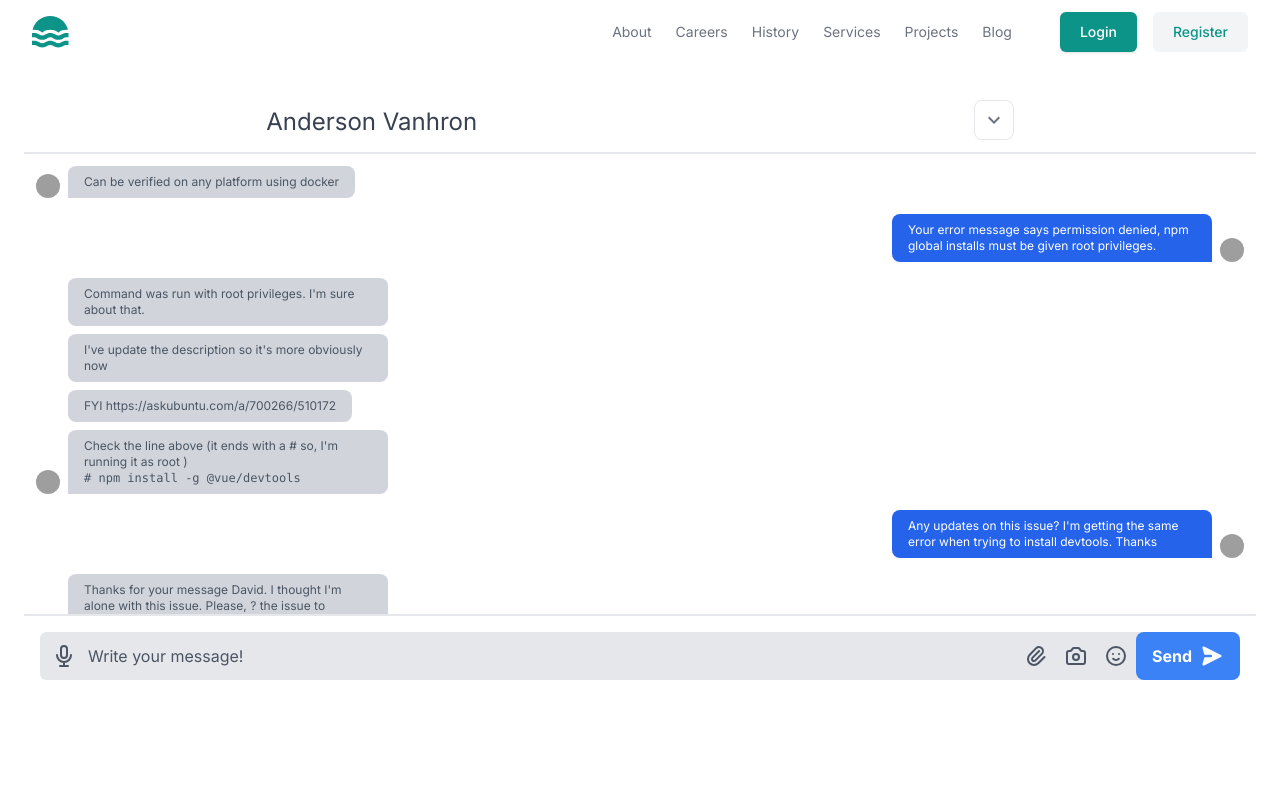
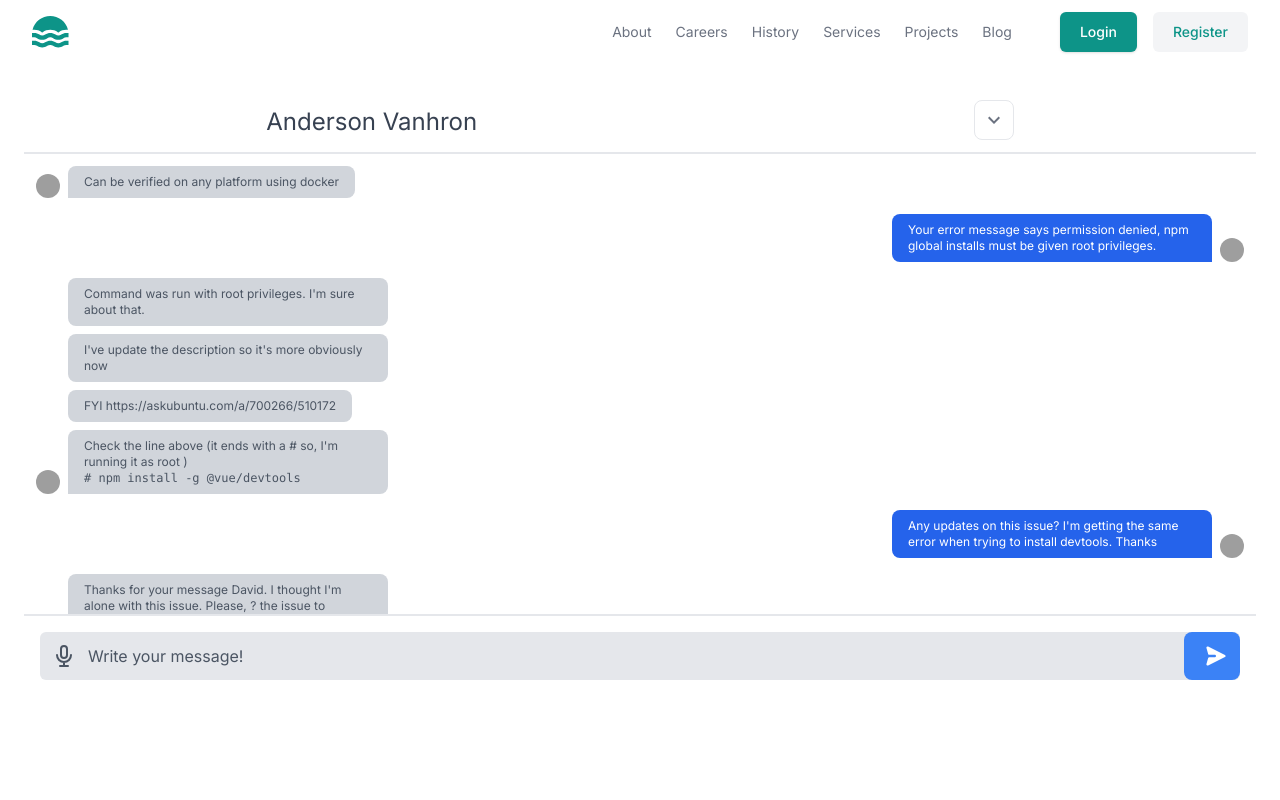
Before and after one commit to The-Brain-Train/LearningPath, a Next.js app in the folder front-end/: page /create in a window 1280 px wide. Both pictures are taken after a click on the button 1238 px from the left and 758 px from the top of the page. Shown: the top 800 px of the page. Built offline with nearby package versions, Linux system fonts and the light colour scheme; grey boxes are pictures that could not be loaded.

Commit message:
style: fixed send button in chat box

```diff
--- a/front-end/app/components/RoadMapChat.tsx
+++ b/front-end/app/components/RoadMapChat.tsx
@@ -2,6 +2,7 @@ import React from 'react'
 import '../roadMapChat.css'
 import { RoundedCorner } from '@mui/icons-material';
 import KeyboardArrowDownIcon from '@mui/icons-material/KeyboardArrowDown';
+import SendIcon from '@mui/icons-material/Send';
 
 
 type roadMapChatProps = {
@@ -124,25 +125,8 @@ function RoadMapChat({ showChat, toggleChat}: roadMapChatProps) {
               </button>
             </span>
             <input type="text" placeholder="Write your message!" className="w-full focus:outline-none focus:placeholder-gray-400 text-gray-600 placeholder-gray-600 pl-12 bg-gray-200 rounded-md py-3"/>
-              <div className="absolute right-0 items-center inset-y-0 hidden sm:flex">
-                <button type="button" className="inline-flex items-center justify-center rounded-full h-10 w-10 transition duration-500 ease-in-out text-gray-500 hover:bg-gray-300 focus:outline-none">
-                  <svg xmlns="http://www.w3.org/2000/svg" fill="none" viewBox="0 0 24 24" stroke="currentColor" className="h-6 w-6 text-gray-600">
-                    <path stroke-linecap="round" stroke-linejoin="round" stroke-width="2" d="M15.172 7l-6.586 6.586a2 2 0 102.828 2.828l6.414-6.586a4 4 0 00-5.656-5.656l-6.415 6.585a6 6 0 108.486 8.486L20.5 13"></path>
-                  </svg>
-                </button>
-                <button type="button" className="inline-flex items-center justify-center rounded-full h-10 w-10 transition duration-500 ease-in-out text-gray-500 hover:bg-gray-300 focus:outline-none">
-                  <svg xmlns="http://www.w3.org/2000/svg" fill="none" viewBox="0 0 24 24" stroke="currentColor" className="h-6 w-6 text-gray-600">
-                    <path stroke-linecap="round" stroke-linejoin="round" stroke-width="2" d="M3 9a2 2 0 012-2h.93a2 2 0 001.664-.89l.812-1.22A2 2 0 0110.07 4h3.86a2 2 0 011.664.89l.812 1.22A2 2 0 0018.07 7H19a2 2 0 012 2v9a2 2 0 01-2 2H5a2 2 0 01-2-2V9z"></path>
-                    <path stroke-linecap="round" stroke-linejoin="round" stroke-width="2" d="M15 13a3 3 0 11-6 0 3 3 0 016 0z"></path>
-                  </svg>
-                </button>
-                <button type="button" className="inline-flex items-center justify-center rounded-full h-10 w-10 transition duration-500 ease-in-out text-gray-500 hover:bg-gray-300 focus:outline-none">
-                  <svg xmlns="http://www.w3.org/2000/svg" fill="none" viewBox="0 0 24 24" stroke="currentColor" className="h-6 w-6 text-gray-600">
-                    <path stroke-linecap="round" stroke-linejoin="round" stroke-width="2" d="M14.828 14.828a4 4 0 01-5.656 0M9 10h.01M15 10h.01M21 12a9 9 0 11-18 0 9 9 0 0118 0z"></path>
-                  </svg>
-                </button>
-                <button type="button" className="inline-flex items-center justify-center rounded-lg px-4 py-3 transition duration-500 ease-in-out text-white bg-blue-500 hover:bg-blue-400 focus:outline-none">
-                  <span className="font-bold">Send</span>
+              <div className="absolute right-0 items-center inset-y-0 sm:flex">
+                <button type="button" className="inline-flex items-center justify-center rounded-lg p-3 transition duration-500 ease-in-out text-white bg-blue-500 hover:bg-blue-400 focus:outline-none">
                   <svg xmlns="http://www.w3.org/2000/svg" viewBox="0 0 20 20" fill="currentColor" className="h-6 w-6 ml-2 transform rotate-90">
                     <path d="M10.894 2.553a1 1 0 00-1.788 0l-7 14a1 1 0 001.169 1.409l5-1.429A1 1 0 009 15.571V11a1 1 0 112 0v4.571a1 1 0 00.725.962l5 1.428a1 1 0 001.17-1.408l-7-14z"></path>
                   </svg>
```
